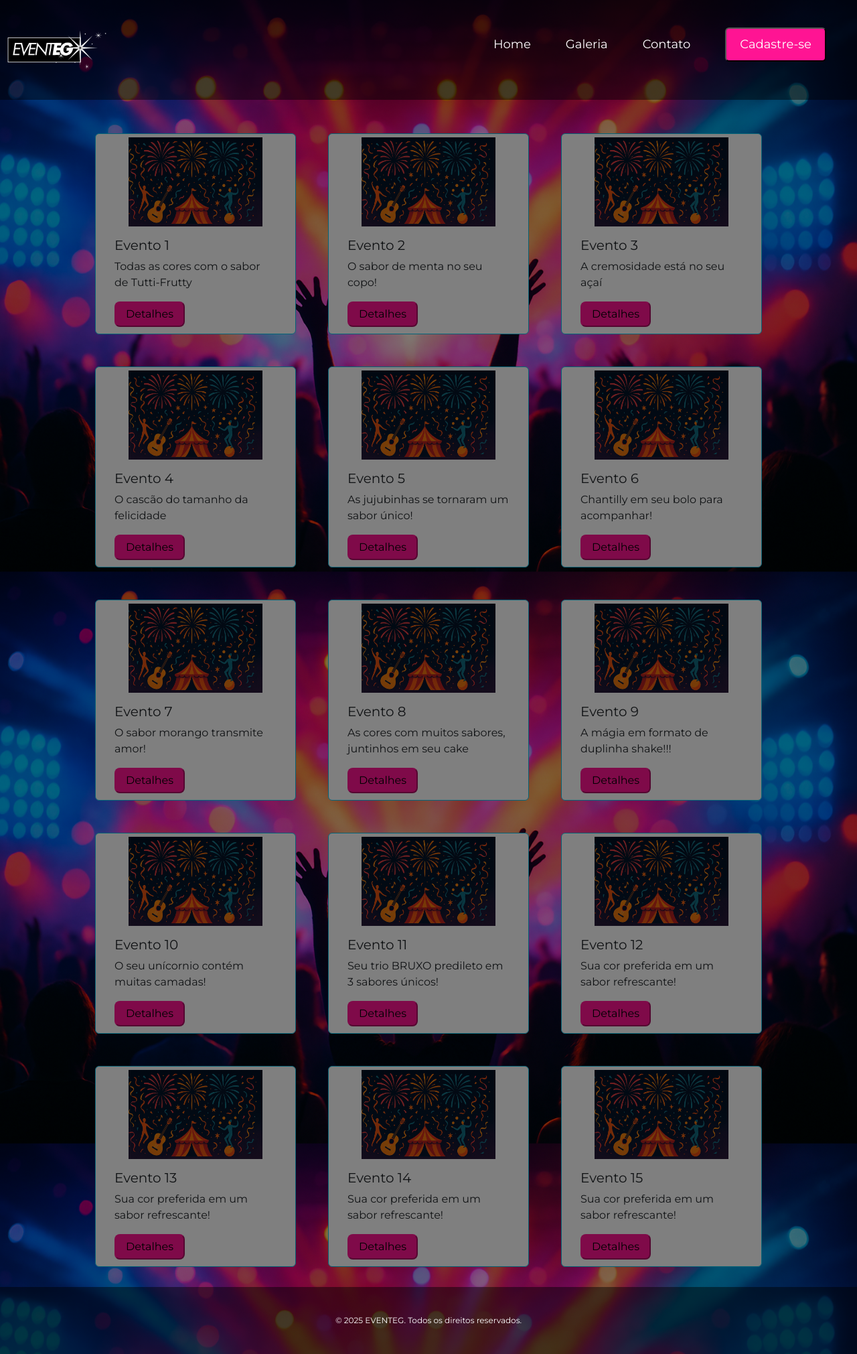
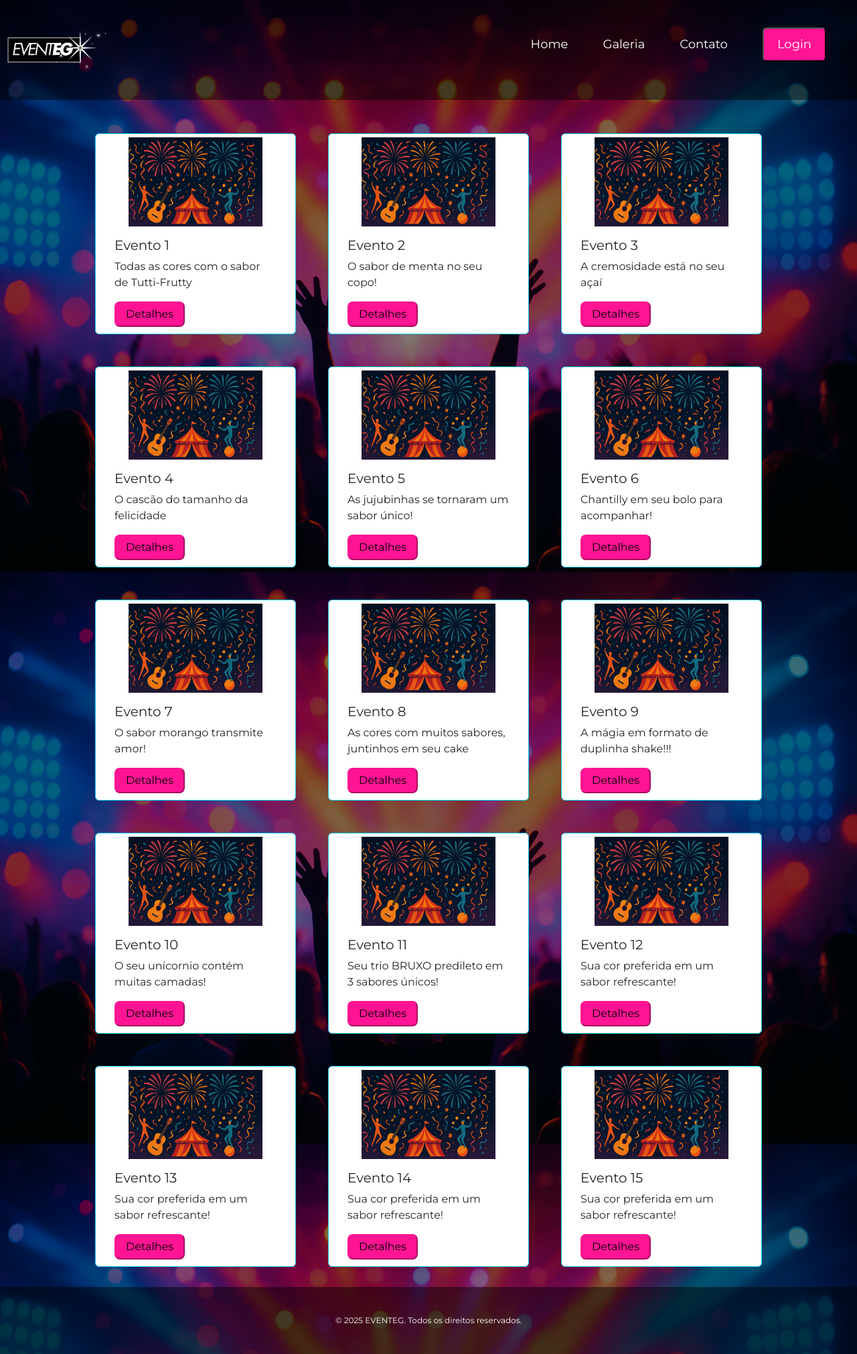
Before and after one commit to Gisele-Nuness/projeto-cadastro-de-eventos, a PHP site: page /galeria.html in a window 1280 px wide. Shown: the whole page at 67% size. Run offline with PHP 8.4, Linux system fonts and the light colour scheme.

Commit message:
ajuste na galeria e nos botões de login

```diff
--- a/contato.html
+++ b/contato.html
@@ -31,7 +31,7 @@
                     <li><a href="./index.html">Home</a></li>
                     <li><a href="./galeria.html">Galeria</a></li>
                     <li><a href="#contato">Contato</a></li>
-                    <li><a href="./cadastro.html"><button type="button" class="btn-login">Cadastre-se</button></a></li>
+                    <li><a href="./login.html"><button type="button" class="btn-login">Login</button></a></li>
 
                 </ul>
             </nav>
--- a/css/galeria.css
+++ b/css/galeria.css
@@ -56,6 +56,7 @@
     justify-content: center;
     margin-top: 50px;
     margin-bottom: 30px;
+    z-index: 2;
 }
 
 .row {
--- a/galeria.html
+++ b/galeria.html
@@ -42,7 +42,7 @@
                     <li><a href="./index.html">Home</a></li>
                     <li><a href="./galeria.html">Galeria</a></li>
                     <li><a href="./contato.html">Contato</a></li>
-                    <li><a href="./cadastro.html"><button type="button" class="btn-login">Cadastre-se</button></a></li>
+                    <li><a href="./login.html"><button type="button" class="btn-login">Login</button></a></li>
 
                 </ul>
             </nav>
--- a/index.html
+++ b/index.html
@@ -31,7 +31,7 @@
                     <li><a href="#home">Home</a></li>
                     <li><a href="./galeria.html">Galeria</a></li>
                     <li><a href="./contato.html">Contato</a></li>
-                    <li><a href="./cadastro.html"><button type="button" class="btn-login">Cadastre-se</button></a></li>
+                    <li><a href="./login.html"><button type="button" class="btn-login">Login</button></a></li>
 
                 </ul>
             </nav>
--- a/cadastro.html
+++ b/login.html
@@ -6,7 +6,7 @@
     <title>Login - EVENTEG</title>
     <link rel="stylesheet" href="./css/index.css">
     <link rel="stylesheet" href="./css/reset.css">
-    <link rel="stylesheet" href="./css/cadastro.css">
+    <link rel="stylesheet" href="./css/login.css">
 </head>
 
 <header>
@@ -30,7 +30,7 @@
                 <li><a href="./index.html">Home</a></li>
                 <li><a href="./galeria.html">Galeria</a></li>
                 <li><a href="./contato.html">Contato</a></li>
-                <li><a href="./login.html"><button type="button" class="btn-login">Cadastre-se</button></a></li>
+                <li><a href="./login.html"><button type="button" class="btn-login">Login</button></a></li>
 
             </ul>
         </nav>
```
Also changed, not shown: css/login.css (renamed from css/cadastro.css).
